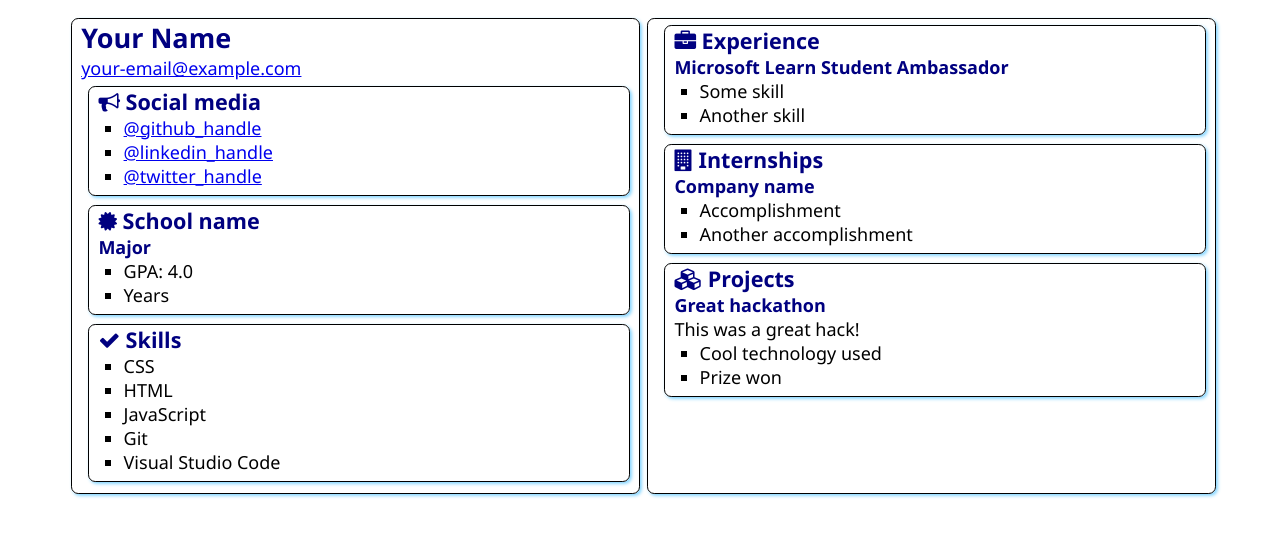
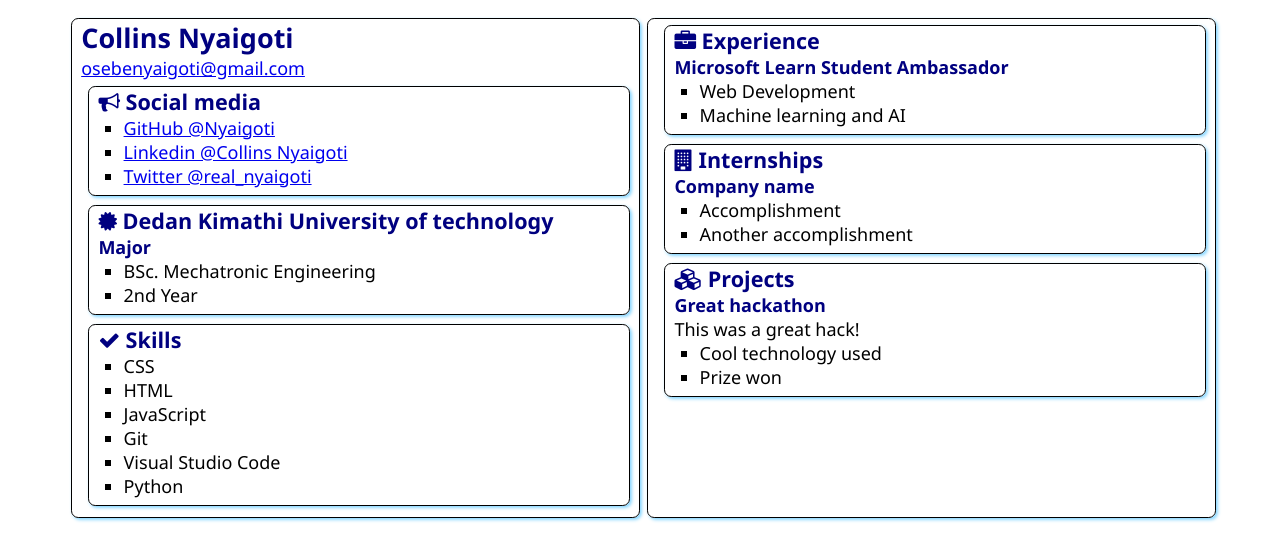
Before and after one commit to MIKEKIMEU/SATechnicalOnboarding-1, a plain HTML site: page src/index.html in a window 1280 px wide. Drawn offline with Linux system fonts and the light colour scheme.

Commit message:
second commit

```diff
--- a/src/index.html
+++ b/src/index.html
@@ -12,8 +12,8 @@
 <body>
     <main>
         <article class="box">
-            <h1>Your Name</h1>
-            <div><a href="mailto:your.email@example.com">your-email@example.com</a></div>
+            <h1>Collins Nyaigoti</h1>
+            <div><a href="mailto:osebenyaigoti@gmail.com">osebenyaigoti@gmail.com</a></div>
 
             <section class="box">
                 <h2>
@@ -21,9 +21,9 @@
                     Social media
                 </h2>
                 <ul>
-                    <li><a href="https://github.com/<handle>">@github_handle</a></li>
-                    <li><a href="https://linkedin.com/in/<handle>">@linkedin_handle</a></li>
-                    <li><a href="https://twitter.com/<handle>">@twitter_handle</a></li>
+                    <li><a href="https://github.com/Nyaigoti">GitHub @Nyaigoti</a></li>
+                    <li><a href="https://www.linkedin.com/in/collins-nyaigoti-9b2ab6258">Linkedin @Collins Nyaigoti</a></li>
+                    <li><a href="https://twitter.com/real_nyaigoti?t=uts6fUOdzqDetCzo_blKYA&s=09">Twitter @real_nyaigoti</a></li>
                 </ul>
             </section>
 
@@ -31,12 +31,12 @@
                 <div class="education">
                     <h2>
                         <i class="fa fa-certificate" aria-hidden="true"></i>
-                        School name
+                        Dedan Kimathi University of technology
                     </h2>
                     <h3>Major</h3>
                     <ul>
-                        <li>GPA: 4.0</li>
-                        <li>Years</li>
+                        <li>BSc. Mechatronic Engineering</li>
+                        <li>2nd Year</li>
                     </ul>
                 </div>
             </section>
@@ -52,6 +52,7 @@
                     <li>JavaScript</li>
                     <li>Git</li>
                     <li>Visual Studio Code</li>
+                    <li>Python</li>
                 </ul>
             </section>
         </article>
@@ -63,8 +64,8 @@
                 </h2>
                 <h3>Microsoft Learn Student Ambassador</h3>
                 <ul>
-                    <li>Some skill</li>
-                    <li>Another skill</li>
+                    <li>Web Development</li>
+                    <li>Machine learning and AI</li>
                 </ul>
             </section>
             <section class="box">
```
